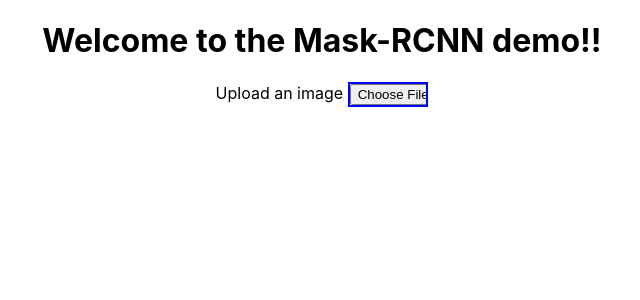
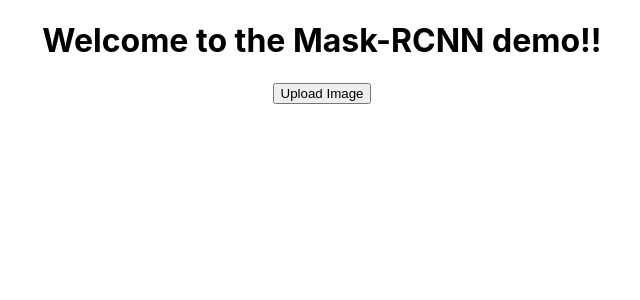
Before and after one commit to armandgurgu23/maskrcnn-deploy, a React (Create React App) app in the folder src/frontend/: page / in a window 1280 px wide. Shown: the top 300 px of the page, without its empty margins (318-958 px from the left). Built offline with nearby package versions, Linux system fonts and the light colour scheme.

Commit message:
Implemented upload button and file extraction.

```diff
--- a/src/frontend/src/components/uploadButton.css
+++ b/src/frontend/src/components/uploadButton.css
@@ -1,9 +1,9 @@
 /*
     color:transparent can be used to hide the "No file chosen" text
-    from the input type=File.
+    from the input type=File. To Do: Update description of the
+    solution with respect to CSS here and style the upload
+    button!
 */
 input[type=file] {
-    width: 6%;
-    border: 2px solid blue;
-    color: transparent;
+    display: none;
 }
--- a/src/frontend/src/components/uploadButton.js
+++ b/src/frontend/src/components/uploadButton.js
@@ -1,11 +1,33 @@
 import React from 'react';
 import './uploadButton.css';
 class UploadButton extends React.Component {
+
+    constructor(props) {
+        super(props);
+        this.state = {uploadPath:""};
+    }
+
+
+    handleInputChange = (event) => {
+        let fileUploaded = event.target.files;
+        this.setState({uploadPath:fileUploaded[0]});
+        console.log('this.state after setState = ', this.state)
+    }
+
+
+    handleButtonClick = () => {
+        console.log('Inside handleButtonClick! state = ', this.state);
+        let inputElem = document.getElementById("uploadInput");
+        inputElem.click();
+    }
+
+    //Note: add the multiple attribute inside the uploadInput container to allow for
+    //multiple file submissions!
     render() {
         return (
         <div id='Upload Image Container'>
-            <label for="upload"> Upload an image </label>
-            <input id="upload" type="file" accept='image/png,image/jpeg,image/jpg'></input>
+            <input id="uploadInput" type="file" accept='image/png,image/jpeg,image/jpg' onChange={this.handleInputChange}></input>
+            <button id="uploadButton" onClick={this.handleButtonClick}>Upload Image</button>
         </div>);
     }
 }
```
